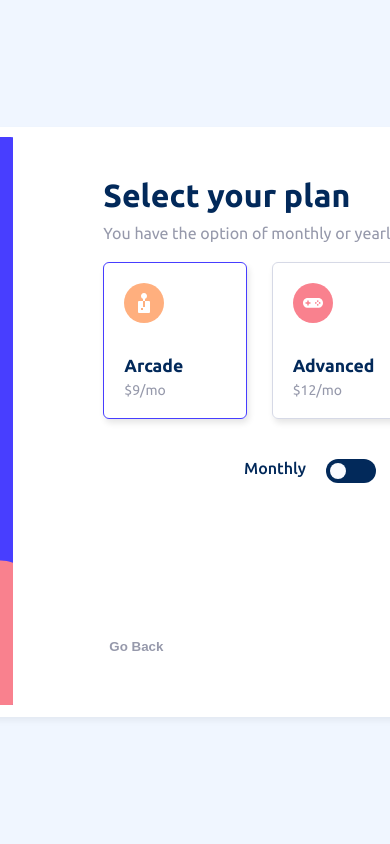
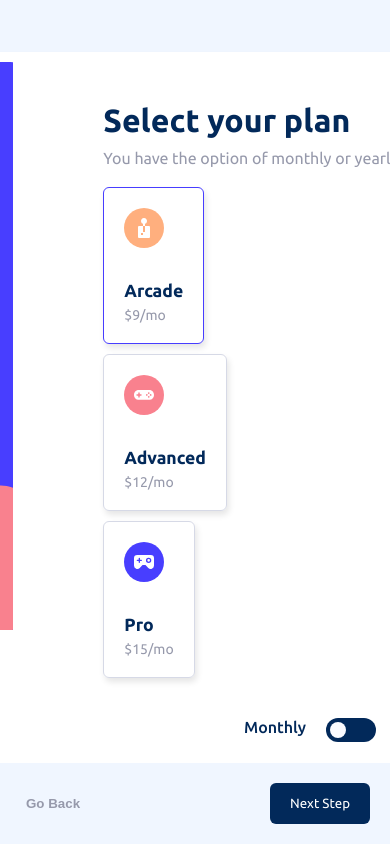
Before and after one commit to adriel-mp3/multi-step-form, a React (Vite) app: page /select-plan in a window 390 px wide. Shown: the top 844 px of the page. Built offline with nearby package versions, Linux system fonts and the light colour scheme.

Commit message:
:iphone: feat(src/components/Steps): add responsiveness

```diff
--- a/src/components/Steps/SelectPlan/SelectPlan.jsx
+++ b/src/components/Steps/SelectPlan/SelectPlan.jsx
@@ -16,9 +16,6 @@ const SelectPlan = () => {
     React.useContext(FormContext);
   const navigate = useNavigate();
 
-  function handleNextButton() {
-    navigate("/add-ons");
-  }
   return (
     <div className={`formContainer ${styles.wrapper}`}>
       <form>
@@ -28,7 +25,7 @@ const SelectPlan = () => {
         />
         <div className={styles.radioWrapper}>
           <Radio
-            label="teste"
+            label="Arcade"
             name="arcade"
             title="Arcade"
             price="9"
@@ -37,7 +34,7 @@ const SelectPlan = () => {
             value={selectedPlan}
           />
           <Radio
-            label="teste"
+            label="Advanced"
             name="advanced"
             title="Advanced"
             price="12"
@@ -46,7 +43,7 @@ const SelectPlan = () => {
             value={selectedPlan}
           />
           <Radio
-            label="teste"
+            label="Pro"
             name="pro"
             title="Pro"
             price="15"
--- a/src/components/Steps/SelectPlan/SelectPlan.module.css
+++ b/src/components/Steps/SelectPlan/SelectPlan.module.css
@@ -34,3 +34,24 @@
   font-weight: 700;
   color: var(--marine-blue) !important;
 }
+
+@media (max-width:900px) {
+
+  .buttonsWrapper {
+    position: fixed;
+    bottom: 0px;
+    left: 0px;
+    right: 0px;
+    background:var(--magnolia);
+    padding: 20px;
+  }
+
+  .radioWrapper {
+    flex-direction: column;
+    gap: 10px;
+  }
+
+  .planWrapper {
+    display: flex;
+  }
+}
```
